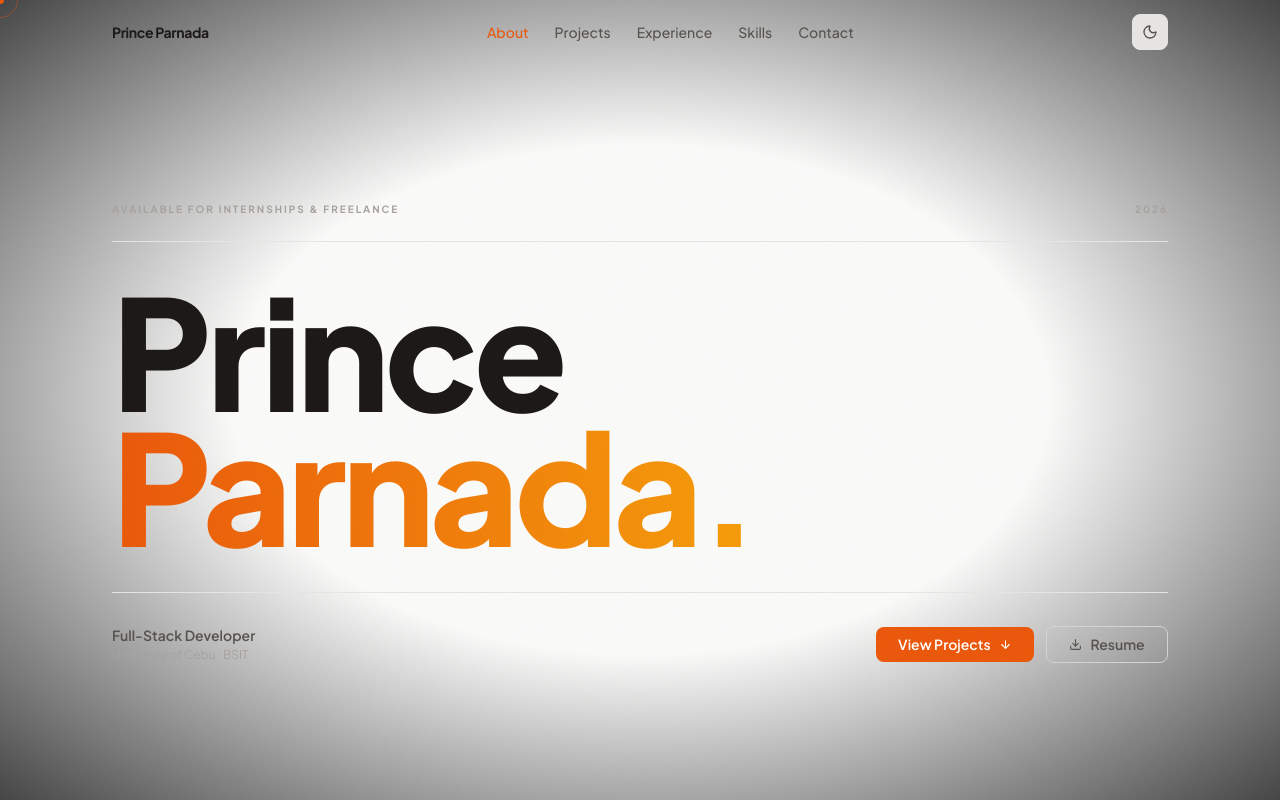
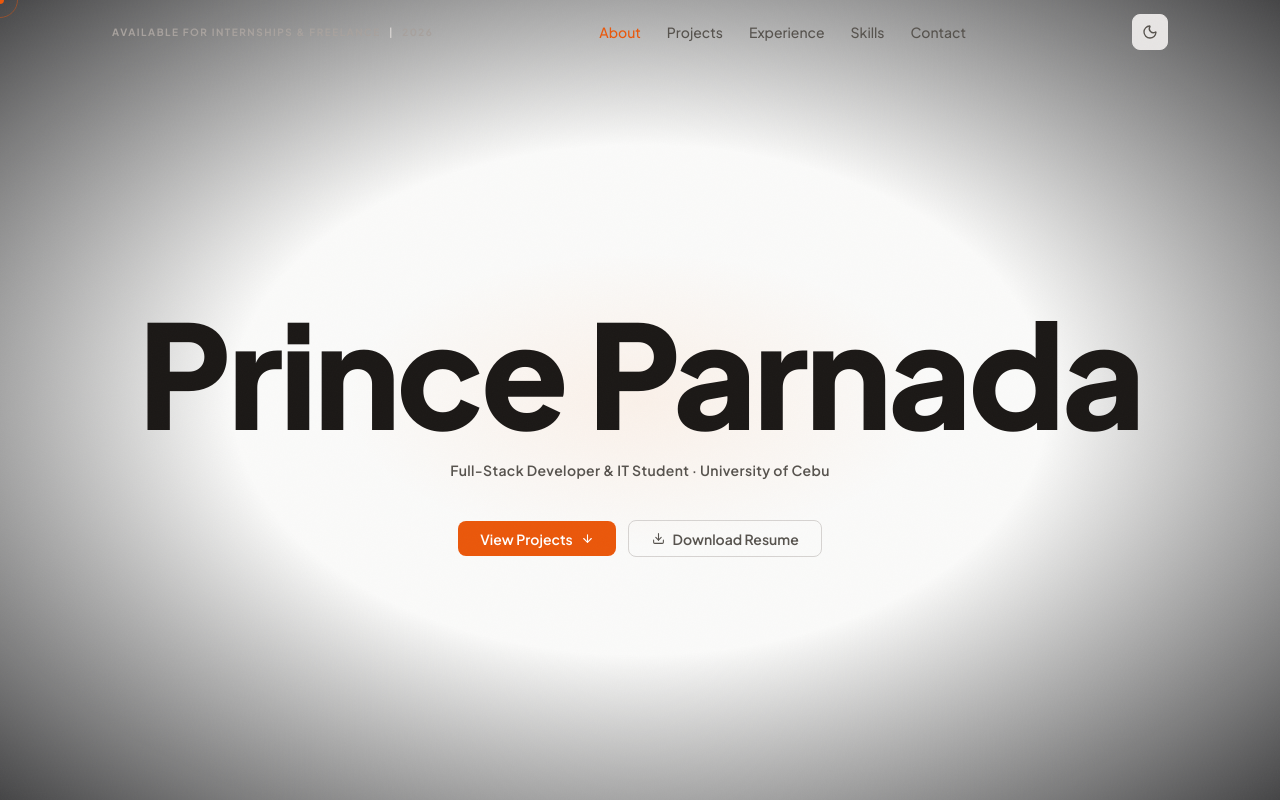
Before and after one commit to Prinss-git/Developer-Web-Profile, a React (Vite) app: page / in a window 1280 px wide. Shown: the top 800 px of the page. Built offline with nearby package versions, Linux system fonts and the light colour scheme.

Commit message:
redesign: match Stitch layout with centered hero, combined experience and skills, and updated nav

```diff
--- a/src/App.jsx
+++ b/src/App.jsx
@@ -6,8 +6,7 @@ import Marquee from './components/Marquee'
 import Hero from './sections/Hero'
 import About from './sections/About'
 import Projects from './sections/Projects'
-import Experience from './sections/Experience'
-import Skills from './sections/Skills'
+import ExperienceSkills from './sections/ExperienceSkills'
 import Contact from './sections/Contact'
 
 export default function App() {
@@ -22,8 +21,7 @@ export default function App() {
         <Marquee />
         <About />
         <Projects />
-        <Experience />
-        <Skills />
+        <ExperienceSkills />
         <Contact />
       </main>
       <Footer />
--- a/src/components/Footer.jsx
+++ b/src/components/Footer.jsx
@@ -31,11 +31,12 @@ export default function Footer() {
 
       {/* Bottom bar */}
       <div className="border-t border-[var(--border)] py-6 bg-[var(--bg-2)]">
-        <div className="wrap flex flex-col sm:flex-row items-center justify-between gap-4">
+        <div className="wrap grid grid-cols-3 items-center gap-4">
           <p className="text-xs text-[var(--tx-3)]">
             © {new Date().getFullYear()} Prince Christian Parnada
           </p>
-          <div className="flex items-center gap-2">
+          <p className="text-xs text-[var(--tx-3)] text-center font-medium">Let's work together</p>
+          <div className="flex items-center gap-2 justify-end">
             {SOCIALS.map(({ icon: Icon, href, label }) => (
               <a key={label} href={href} target="_blank" rel="noopener noreferrer" aria-label={label}
                  className="w-8 h-8 rounded-lg flex items-center justify-center border border-[var(--border)]
--- a/src/components/Navbar.jsx
+++ b/src/components/Navbar.jsx
@@ -32,27 +32,31 @@ export default function Navbar({ theme, toggleTheme }) {
   return (
     <header className={`fixed inset-x-0 top-0 z-50 transition-all duration-200
       ${scrolled ? 'bg-[var(--bg)] border-b border-[var(--border)]' : 'bg-transparent'}`}>
-      <nav className="wrap h-[64px] flex items-center justify-between" aria-label="Main navigation">
+      <nav className="wrap h-[64px] flex items-center justify-between gap-4" aria-label="Main navigation">
 
-        <a
-          href="#"
-          onClick={e => { e.preventDefault(); window.scrollTo({ top: 0, behavior: 'smooth' }) }}
-          className="font-bold text-[var(--tx)] text-sm tracking-tight"
-          aria-label="Go to top">
+        {/* Left — availability */}
+        <span className="hidden sm:flex items-center gap-2 text-[10px] font-bold uppercase tracking-[0.15em] text-[var(--tx-3)] shrink-0">
+          Available for Internships &amp; Freelance
+          <span className="text-[var(--border-2)]">|</span>
+          2026
+        </span>
+
+        {/* Mobile — name */}
+        <a href="#" onClick={e => { e.preventDefault(); window.scrollTo({ top: 0, behavior: 'smooth' }) }}
+           className="sm:hidden font-bold text-sm text-[var(--tx)]">
           Prince Parnada
         </a>
 
+        {/* Nav links */}
         <ul className="hidden md:flex items-center gap-0.5" role="list">
           {LINKS.map(({ label, href }) => {
             const active = activeId === href.slice(1)
             return (
               <li key={href}>
-                <a
-                  href={href}
-                  onClick={e => nav(e, href)}
-                  aria-current={active ? 'location' : undefined}
-                  className={`px-3 py-1.5 rounded-md text-sm font-medium transition-colors duration-150
-                    ${active ? 'text-[var(--ac)]' : 'text-[var(--tx-2)] hover:text-[var(--tx)]'}`}>
+                <a href={href} onClick={e => nav(e, href)}
+                   aria-current={active ? 'location' : undefined}
+                   className={`px-3 py-1.5 rounded-md text-sm font-medium transition-colors duration-150
+                     ${active ? 'text-[var(--ac)]' : 'text-[var(--tx-2)] hover:text-[var(--tx)]'}`}>
                   {label}
                 </a>
               </li>
@@ -79,8 +83,7 @@ export default function Navbar({ theme, toggleTheme }) {
             {LINKS.map(({ label, href }) => (
               <li key={href}>
                 <a href={href} onClick={e => nav(e, href)}
-                   className="block px-3 py-2.5 rounded-lg text-sm text-[var(--tx-2)]
-                              hover:text-[var(--tx)] transition-colors">
+                   className="block px-3 py-2.5 rounded-lg text-sm text-[var(--tx-2)] hover:text-[var(--tx)] transition-colors">
                   {label}
                 </a>
               </li>
--- /dev/null
+++ b/src/sections/ExperienceSkills.jsx
@@ -0,0 +1,94 @@
+import { useEffect, useRef } from 'react'
+import { experience } from '../data/experience'
+import { skills } from '../data/skills'
+import { MapPin } from 'lucide-react'
+import SkillBadge from '../components/SkillBadge'
+
+function useReveal(ref) {
+  useEffect(() => {
+    if (!ref.current) return
+    const obs = new IntersectionObserver(
+      entries => entries.forEach(e => {
+        if (e.isIntersecting) e.target.querySelectorAll('[data-r]').forEach((el, i) =>
+          setTimeout(() => el.classList.add('in'), i * 80))
+      }),
+      { threshold: 0.05 }
+    )
+    obs.observe(ref.current)
+    return () => obs.disconnect()
+  }, [])
+}
+
+export default function ExperienceSkills() {
+  const ref = useRef(null)
+  useReveal(ref)
+
+  return (
+    <section id="experience" className="py-16 lg:py-28" ref={ref} aria-label="Experience and Skills">
+      <div className="wrap">
+        <div className="grid lg:grid-cols-2 gap-12 lg:gap-16">
+
+          {/* Experience */}
+          <div>
+            <div data-r className="reveal mb-8">
+              <div className="eyebrow">03 — Education</div>
+              <h2 className="section-title mt-3">Where I've been.</h2>
+            </div>
+            <div className="space-y-4">
+              {experience.map((job, i) => (
+                <article data-r key={job.id} className={`reveal d${Math.min(i + 1, 6)} card p-6`}>
+                  <div className="flex flex-wrap items-start justify-between gap-3 mb-4">
+                    <div>
+                      <h3 className="font-bold text-[var(--tx)]">{job.role}</h3>
+                      <p className="text-sm font-medium mt-0.5" style={{ color: 'var(--ac)' }}>{job.company}</p>
+                      {job.location && (
+                        <p className="flex items-center gap-1 text-xs text-[var(--tx-3)] mt-1">
+                          <MapPin size={10} aria-hidden="true" />{job.location}
+                        </p>
+                      )}
+                    </div>
+                    <span className="chip shrink-0">{job.period}</span>
+                  </div>
+                  <ul className="space-y-2">
+                    {job.bullets.map((b, j) => (
+                      <li key={j} className="flex gap-2.5 text-sm text-[var(--tx-2)] leading-relaxed">
+                        <span className="mt-2.5 shrink-0 w-1 h-1 rounded-full bg-[var(--border-2)]"
+                              aria-hidden="true" />
+                        {b}
+                      </li>
+                    ))}
+                  </ul>
+                </article>
+              ))}
+            </div>
+          </div>
+
+          {/* Skills */}
+          <div id="skills">
+            <div data-r className="reveal mb-8">
+              <div className="eyebrow">04 — Skills</div>
+              <h2 className="section-title mt-3">What I work with.</h2>
+            </div>
+            <div className="space-y-8">
+              {skills.map((group, gi) => (
+                <div data-r key={group.category} className={`reveal d${Math.min(gi + 1, 6)}`}>
+                  <h3 className="text-xs font-semibold text-[var(--tx-3)] uppercase tracking-[0.12em] mb-3">
+                    {group.category}
+                  </h3>
+                  <div className="flex flex-wrap gap-2" role="list" aria-label={`${group.category} skills`}>
+                    {group.items.map(item => (
+                      <div key={item.name} role="listitem">
+                        <SkillBadge name={item.name} />
+                      </div>
+                    ))}
+                  </div>
+                </div>
+              ))}
+            </div>
+          </div>
+
+        </div>
+      </div>
+    </section>
+  )
+}
--- a/src/sections/Hero.jsx
+++ b/src/sections/Hero.jsx
@@ -8,48 +8,41 @@ export default function Hero() {
     if (!ref.current) return
     const els = ref.current.querySelectorAll('[data-r]')
     const timers = []
-    els.forEach((el, i) => timers.push(setTimeout(() => el.classList.add('in'), 80 + i * 70)))
+    els.forEach((el, i) => timers.push(setTimeout(() => el.classList.add('in'), 80 + i * 80)))
     return () => timers.forEach(clearTimeout)
   }, [])
 
   return (
     <section id="hero" ref={ref}
-      className="relative min-h-screen flex flex-col justify-center pt-16 overflow-hidden"
+      className="relative min-h-screen flex flex-col items-center justify-center pt-16 overflow-hidden text-center"
       aria-label="Hero">
+
       {/* Vignette */}
       <div className="absolute inset-0 pointer-events-none" aria-hidden="true"
            style={{ background: 'radial-gradient(ellipse at 50% 50%, transparent 45%, rgba(9,9,11,0.75) 100%)' }} />
 
-      <div className="wrap w-full py-16 relative z-10">
+      {/* Subtle glow behind name */}
+      <div className="absolute top-1/2 left-1/2 -translate-x-1/2 -translate-y-1/2 w-[600px] h-[300px]
+                      rounded-full pointer-events-none" aria-hidden="true"
+           style={{ background: 'radial-gradient(ellipse, rgba(249,115,22,0.07) 0%, transparent 70%)' }} />
 
-        {/* Top rule row */}
-        <div data-r className="reveal mb-6 flex items-center justify-between text-[10px] font-bold uppercase tracking-[0.2em] text-[var(--tx-3)]">
-          <span>Available for internships &amp; freelance</span>
-          <span>2026</span>
-        </div>
+      <div className="wrap w-full relative z-10 py-16 flex flex-col items-center">
 
-        {/* Divider */}
-        <div data-r className="reveal d1 h-px bg-[var(--border)] mb-10" />
-
-        {/* Name — massive display type */}
-        <div data-r className="reveal d2 mb-10">
-          <h1 className="font-extrabold leading-[0.88] tracking-[-0.03em] text-[var(--tx)]"
-              style={{ fontSize: 'clamp(3rem, 12vw, 11rem)' }}>
-            Prince<br />
-            <span className="grad-text">Parnada.</span>
+        {/* Name */}
+        <div data-r className="reveal mb-6">
+          <h1 className="font-extrabold leading-[0.9] tracking-tight text-[var(--tx)]"
+              style={{ fontSize: 'clamp(3rem, 12vw, 9rem)' }}>
+            Prince Parnada
           </h1>
         </div>
 
-        {/* Divider */}
-        <div data-r className="reveal d3 h-px bg-[var(--border)] mb-8" />
+        {/* Role */}
+        <p data-r className="reveal d1 text-sm font-semibold text-[var(--tx-2)] mb-10 tracking-wide">
+          Full-Stack Developer &amp; IT Student · University of Cebu
+        </p>
 
-        {/* Bottom row — role + CTAs */}
-        <div data-r className="reveal d4 flex flex-col sm:flex-row sm:items-center sm:justify-between gap-4">
-          <div>
-            <p className="text-sm font-semibold text-[var(--tx-2)]">Full-Stack Developer</p>
-            <p className="text-xs text-[var(--tx-3)] mt-0.5">University of Cebu · BSIT</p>
-          </div>
-          <div className="flex items-center gap-3">
+        {/* CTAs */}
+        <div data-r className="reveal d2 flex flex-wrap items-center justify-center gap-3">
           <button
             onClick={() => document.getElementById('projects')?.scrollIntoView({ behavior: 'smooth' })}
             className="btn btn-primary group">
@@ -58,9 +51,8 @@ export default function Hero() {
           </button>
           <a href="/resume.pdf" target="_blank" rel="noopener noreferrer" className="btn btn-secondary">
             <Download size={13} />
-              Resume
+            Download Resume
           </a>
-          </div>
         </div>
 
       </div>
```
Also changed, not shown: src/sections/Contact.jsx (+4 -3 lines). Lines whose indentation alone changed are shown as unchanged.
